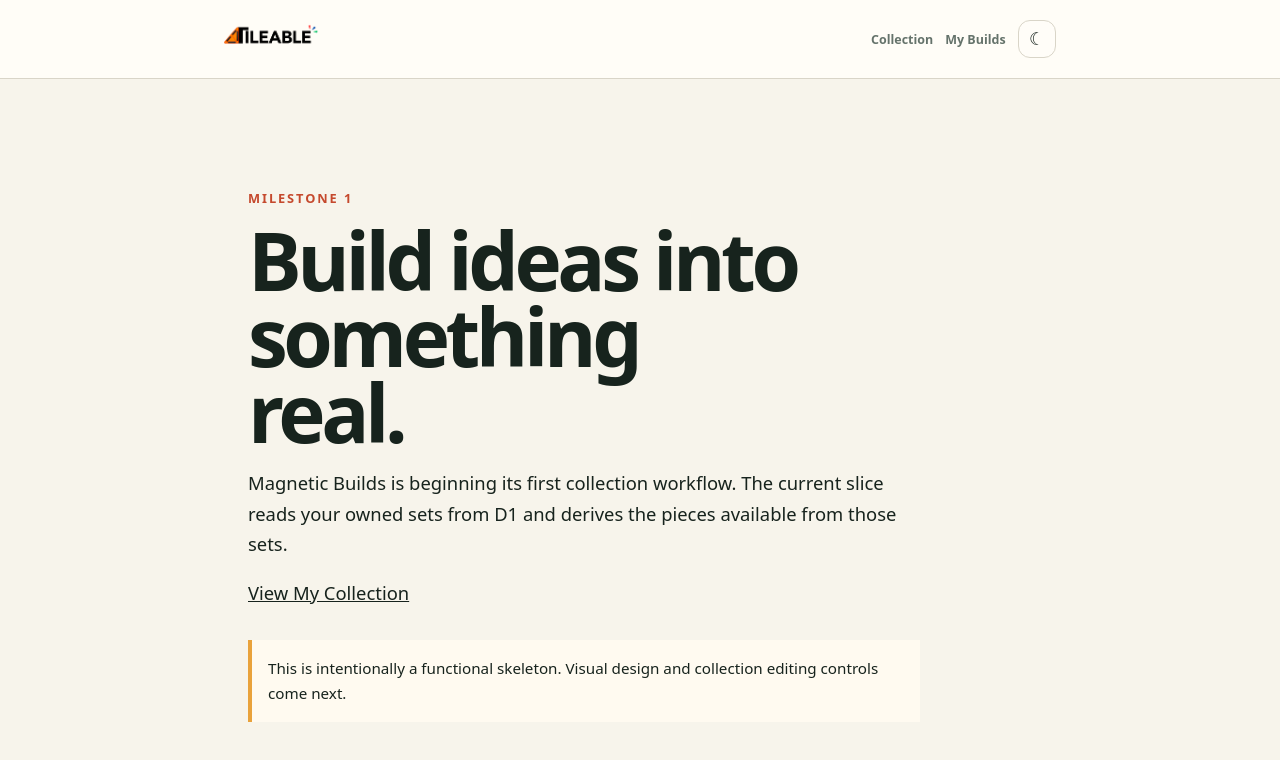
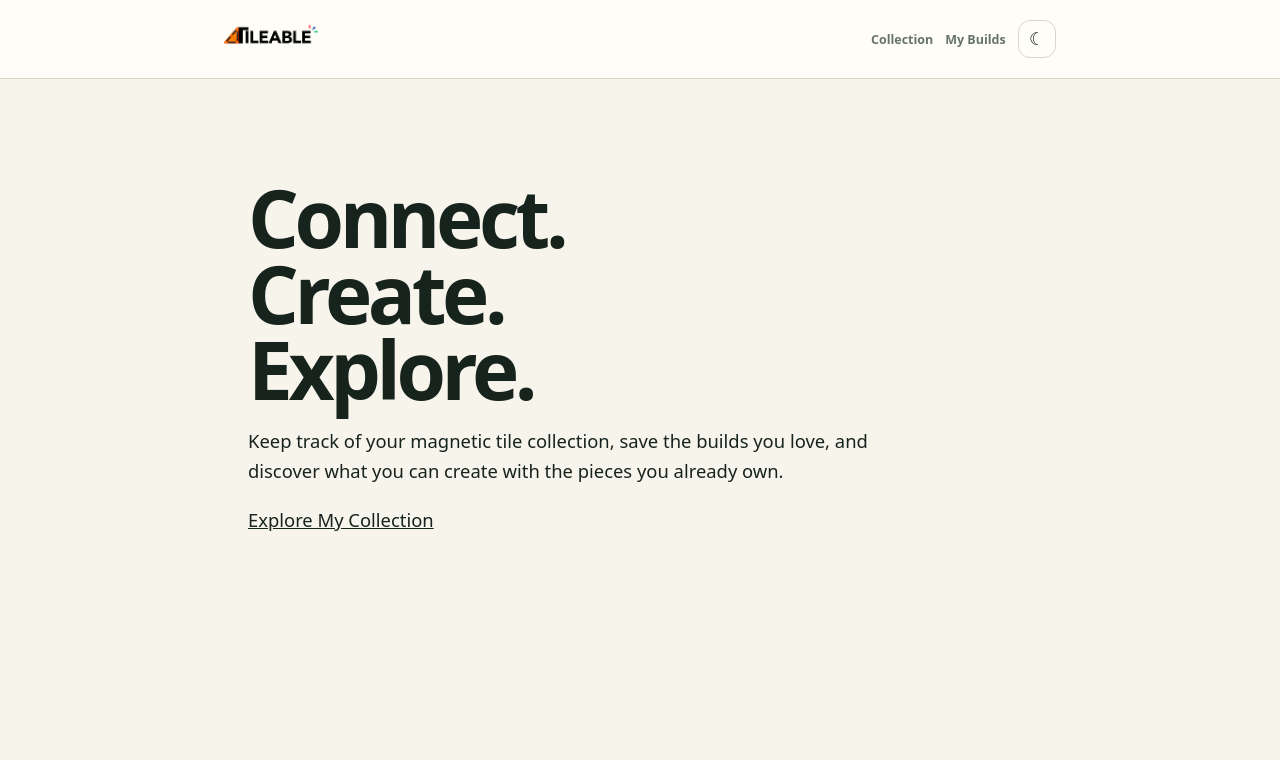
Before and after one commit to kaylasreynolds/magnetic-builds, a Next.js app: page / in a window 1280 px wide. Shown: the top 760 px of the page. Built offline with nearby package versions, Linux system fonts and the light colour scheme.

Commit message:
Update homepage copy

```diff
--- a/src/app/page.tsx
+++ b/src/app/page.tsx
@@ -3,15 +3,13 @@ import Link from "next/link";
 export default function Home() {
   return (
     <section>
-      <p className="eyebrow">Milestone 1</p>
-      <h1>Build ideas into something real.</h1>
+      <h1>Connect. Create. Explore.</h1>
       <p>
-        Magnetic Builds is beginning its first collection workflow. The current slice reads your owned sets from D1 and derives the pieces available from those sets.
+        Keep track of your magnetic tile collection, save the builds you love, and discover what you can create with the pieces you already own.
       </p>
       <p>
-        <Link href="/collection">View My Collection</Link>
+        <Link href="/collection">Explore My Collection</Link>
       </p>
-      <p className="note">This is intentionally a functional skeleton. Visual design and collection editing controls come next.</p>
     </section>
   );
 }
```
